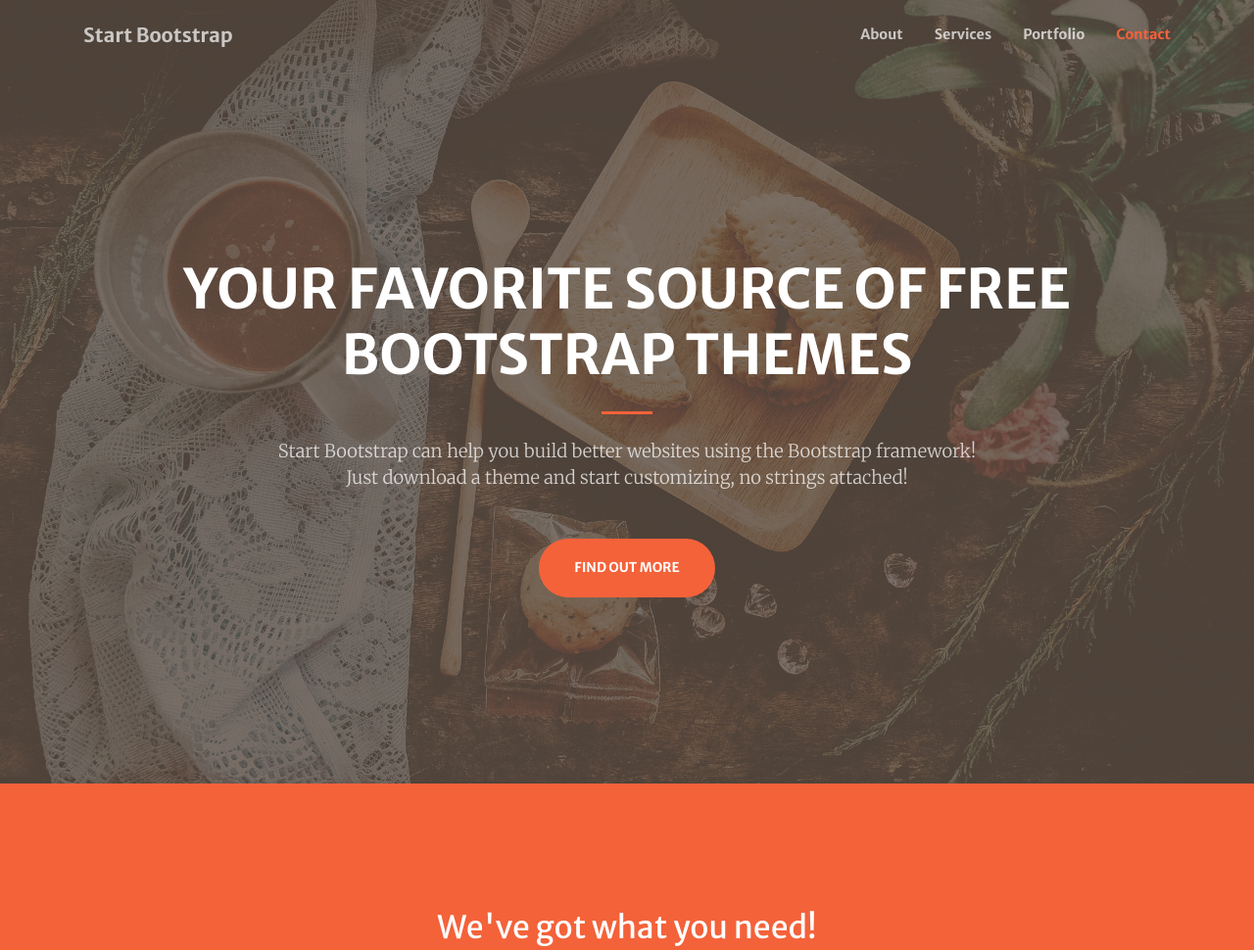
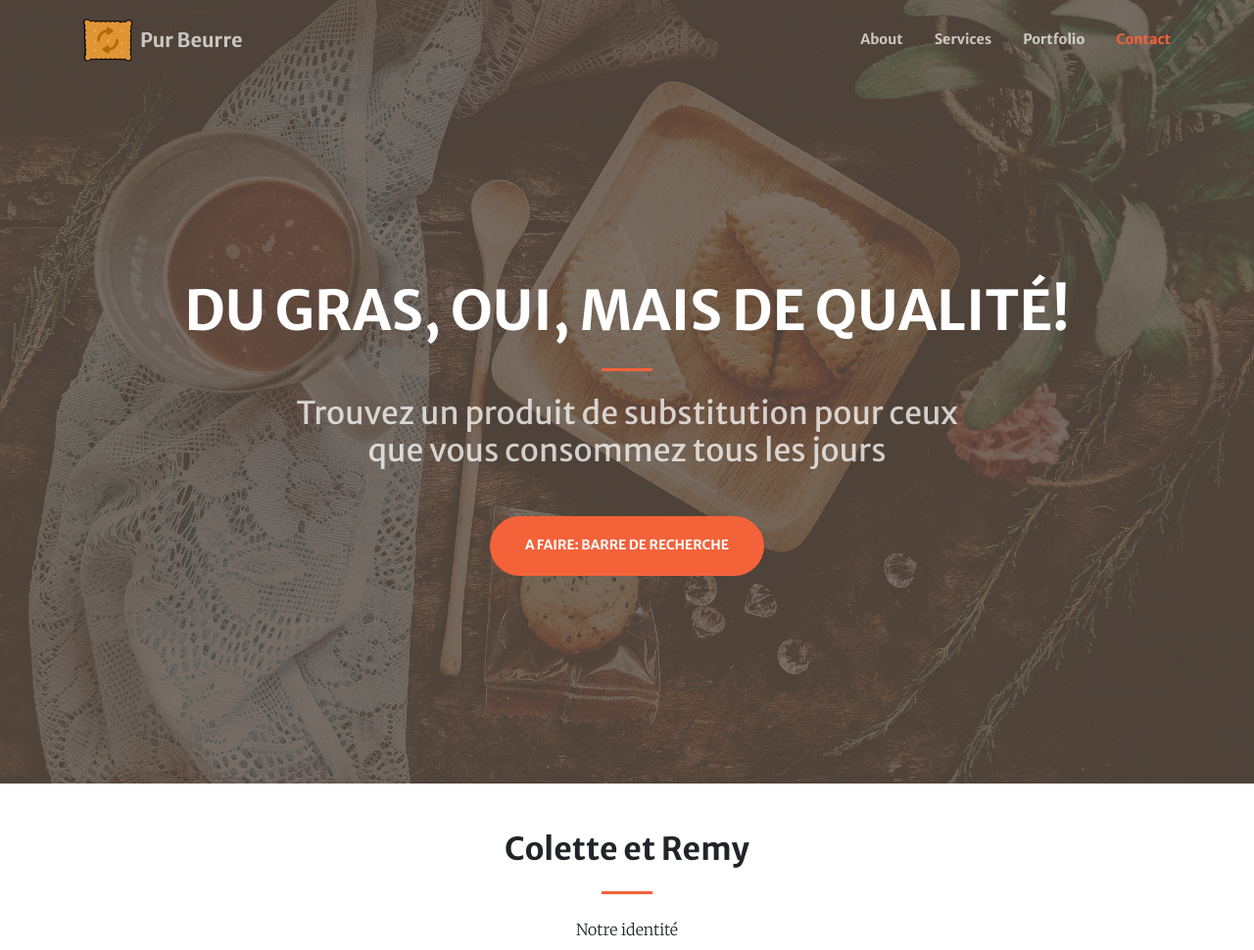
Before and after one commit to elmasta/Pure_butter, a Django app: page / in a window 1280 px wide. Shown: the top 970 px of the page at 98% size. Run offline with Django 3.2, Linux system fonts and the light colour scheme; some libraries are stand-ins or nearby versions.

Commit message:
advancement on the website front page

```diff
--- a/pureButter_project/product/templates/product/base.html
+++ b/pureButter_project/product/templates/product/base.html
@@ -32,7 +32,8 @@
   <!-- Navigation -->
   <nav class="navbar navbar-expand-lg navbar-light fixed-top py-3" id="mainNav">
     <div class="container">
-      <a class="navbar-brand js-scroll-trigger" href="#page-top">Start Bootstrap</a>
+      <img src="{% static 'product/img/logo.png' %}" alt="">
+      <a class="navbar-brand js-scroll-trigger ml-2" href="#page-top">Pur Beurre</a>
       <button class="navbar-toggler navbar-toggler-right" type="button" data-toggle="collapse" data-target="#navbarResponsive" aria-controls="navbarResponsive" aria-expanded="false" aria-label="Toggle navigation">
         <span class="navbar-toggler-icon"></span>
       </button>
@@ -60,71 +61,44 @@
     <div class="container h-100">
       <div class="row h-100 align-items-center justify-content-center text-center">
         <div class="col-lg-10 align-self-end">
-          <h1 class="text-uppercase text-white font-weight-bold">Your Favorite Source of Free Bootstrap Themes</h1>
+          <h1 class="text-uppercase text-white font-weight-bold">Du gras, oui, mais de qualité!</h1>
           <hr class="divider my-4">
         </div>
         <div class="col-lg-8 align-self-baseline">
-          <p class="text-white-75 font-weight-light mb-5">Start Bootstrap can help you build better websites using the Bootstrap framework! Just download a theme and start customizing, no strings attached!</p>
-          <a class="btn btn-primary btn-xl js-scroll-trigger" href="#about">Find Out More</a>
+          <h2 class="text-white-75 font-weight-light mb-5">Trouvez un produit de substitution pour ceux que vous consommez tous les jours</h2>
+          <a class="btn btn-primary btn-xl js-scroll-trigger" href="#about">A faire: barre de recherche</a>
         </div>
       </div>
     </div>
   </header>
 
-  <!-- About Section -->
-  <section class="page-section bg-primary" id="about">
-    <div class="container">
-      <div class="row justify-content-center">
-        <div class="col-lg-8 text-center">
-          <h2 class="text-white mt-0">We've got what you need!</h2>
-          <hr class="divider light my-4">
-          <p class="text-white-50 mb-4">Start Bootstrap has everything you need to get your new website up and running in no time! Choose one of our open source, free to download, and easy to use themes! No strings attached!</p>
-          <a class="btn btn-light btn-xl js-scroll-trigger" href="#services">Get Started!</a>
+  <!-- Portfolio Section -->
+  <section id="portfolio">
+    <div class="container h-100">
+      <div class="row h-100 align-items-center justify-content-center text-center">
+        <div class="col-lg-10 align-self-end">
+          <h2 class="font-weight-bold mt-5 mb-4">Colette et Remy</h2>
+          <hr class="divider my-4">
         </div>
-      </div>
-    </div>
-  </section>
-
-  <!-- Services Section -->
-  <section class="page-section" id="services">
-    <div class="container">
-      <h2 class="text-center mt-0">At Your Service</h2>
-      <hr class="divider my-4">
-      <div class="row">
-        <div class="col-lg-3 col-md-6 text-center">
-          <div class="mt-5">
-            <i class="fas fa-4x fa-gem text-primary mb-4"></i>
-            <h3 class="h4 mb-2">Sturdy Themes</h3>
-            <p class="text-muted mb-0">Our themes are updated regularly to keep them bug free!</p>
-          </div>
-        </div>
-        <div class="col-lg-3 col-md-6 text-center">
-          <div class="mt-5">
-            <i class="fas fa-4x fa-laptop-code text-primary mb-4"></i>
-            <h3 class="h4 mb-2">Up to Date</h3>
-            <p class="text-muted mb-0">All dependencies are kept current to keep things fresh.</p>
-          </div>
-        </div>
-        <div class="col-lg-3 col-md-6 text-center">
-          <div class="mt-5">
-            <i class="fas fa-4x fa-globe text-primary mb-4"></i>
-            <h3 class="h4 mb-2">Ready to Publish</h3>
-            <p class="text-muted mb-0">You can use this design as is, or you can make changes!</p>
-          </div>
-        </div>
-        <div class="col-lg-3 col-md-6 text-center">
-          <div class="mt-5">
-            <i class="fas fa-4x fa-heart text-primary mb-4"></i>
-            <h3 class="h4 mb-2">Made with Love</h3>
-            <p class="text-muted mb-0">Is it really open source if it's not made with love?</p>
+        <div class="col-lg-8 align-self-baseline">
+          <p class="font-weight-light">Notre identité</p>
+          <p>De la ratatouille aux croissants</p>
+          <P>Pur Beurre est l'initiative de deux amoureux de la gastronomie française, Colette Tatou et Rémy, que vous avez déjà certainement rencontrés dans notre excellent restaurant Ratatouille.</P>
+          <p>Colette Tatou : "Nous aimons tous manger, surtout en France ! Personnellement, une baguette fraîche, du bon fromage de chèvre et un bon vin rouge me suffisent amplement. Comme tout le monde, je fais mes courses au supermarché. Mais petit à petit je me suis rendue compte, surtout lorsque nous avons ouvert le restaurant, que je pouvais remplacer les produits aseptisés que j'avais l'habitude d'acheter par de bons produits du terroir Et souvent pour le même prix !"</p>
+          <p>Remy : "Pour ma part je me rendais déjà dans bien des magasins car j'aime beaucoup me balader, surtout dans les caves et les cuisines. Je connaissais par coeur le contenu des boutiques bio (dont je raffole) ainsi que les ingrédients de tous les aliments vendus. Lorsque Colette m'a demandé si elle pouvait remplacer son Nutella matinal par un aliment plus sain, je savais tout de suite où le trouver. L'idée de Pur Beurre était née !"</p>
+          <div class="row">
+            <div class="col-lg-4 ml-auto text-center mb-5 mb-lg-0">
+              <img src="{% static 'product/img/logo.png' %}" alt="">
+              <div>Colette</div>
+            </div>
+            <div class="col-lg-4 mr-auto text-center">
+              <img src="{% static 'product/img/logo.png' %}" alt="">
+              <div>Remy</div>
+            </div>
           </div>
         </div>
       </div>
     </div>
-  </section>
-
-  <!-- Portfolio Section -->
-  <section id="portfolio">
     <div class="container-fluid p-0">
       <div class="row no-gutters">
         <div class="col-lg-4 col-sm-6">
@@ -209,33 +183,24 @@
     </div>
   </section>
 
-  <!-- Call to Action Section -->
-  <section class="page-section bg-dark text-white">
-    <div class="container text-center">
-      <h2 class="mb-4">Free Download at Start Bootstrap!</h2>
-      <a class="btn btn-light btn-xl" href="https://startbootstrap.com/themes/creative/">Download Now!</a>
-    </div>
-  </section>
-
   <!-- Contact Section -->
   <section class="page-section" id="contact">
     <div class="container">
       <div class="row justify-content-center">
         <div class="col-lg-8 text-center">
-          <h2 class="mt-0">Let's Get In Touch!</h2>
+          <h2 class="mt-0">Contactez nous!</h2>
           <hr class="divider my-4">
-          <p class="text-muted mb-5">Ready to start your next project with us? Give us a call or send us an email and we will get back to you as soon as possible!</p>
+          <p class="text-muted mb-5">Un problème? Des suggestions? Contactez nous et nous vous répondrons aussi vite que possible</p>
         </div>
       </div>
       <div class="row">
         <div class="col-lg-4 ml-auto text-center mb-5 mb-lg-0">
           <i class="fas fa-phone fa-3x mb-3 text-muted"></i>
-          <div>+1 (202) 555-0149</div>
+          <div>06 00 00 00 00</div>
         </div>
         <div class="col-lg-4 mr-auto text-center">
           <i class="fas fa-envelope fa-3x mb-3 text-muted"></i>
-          <!-- Make sure to change the email address in anchor text AND the link below! -->
-          <a class="d-block" href="mailto:contact@yourwebsite.com">contact@yourwebsite.com</a>
+          <a class="d-block" href="mailto:john@doe.com">john@doe.com</a>
         </div>
       </div>
     </div>
@@ -244,7 +209,9 @@
   <!-- Footer -->
   <footer class="bg-light py-5">
     <div class="container">
-      <div class="small text-center text-muted">Copyright &copy; 2019 - Start Bootstrap</div>
+      <div class="col-lg-4 mr-auto text-center">
+        <div class="small text-center text-muted">mentions legals</div>
+      </div>
     </div>
   </footer>
 
```
Also changed, not shown: pureButter_project/product/static/product/img/logo.png (added).
